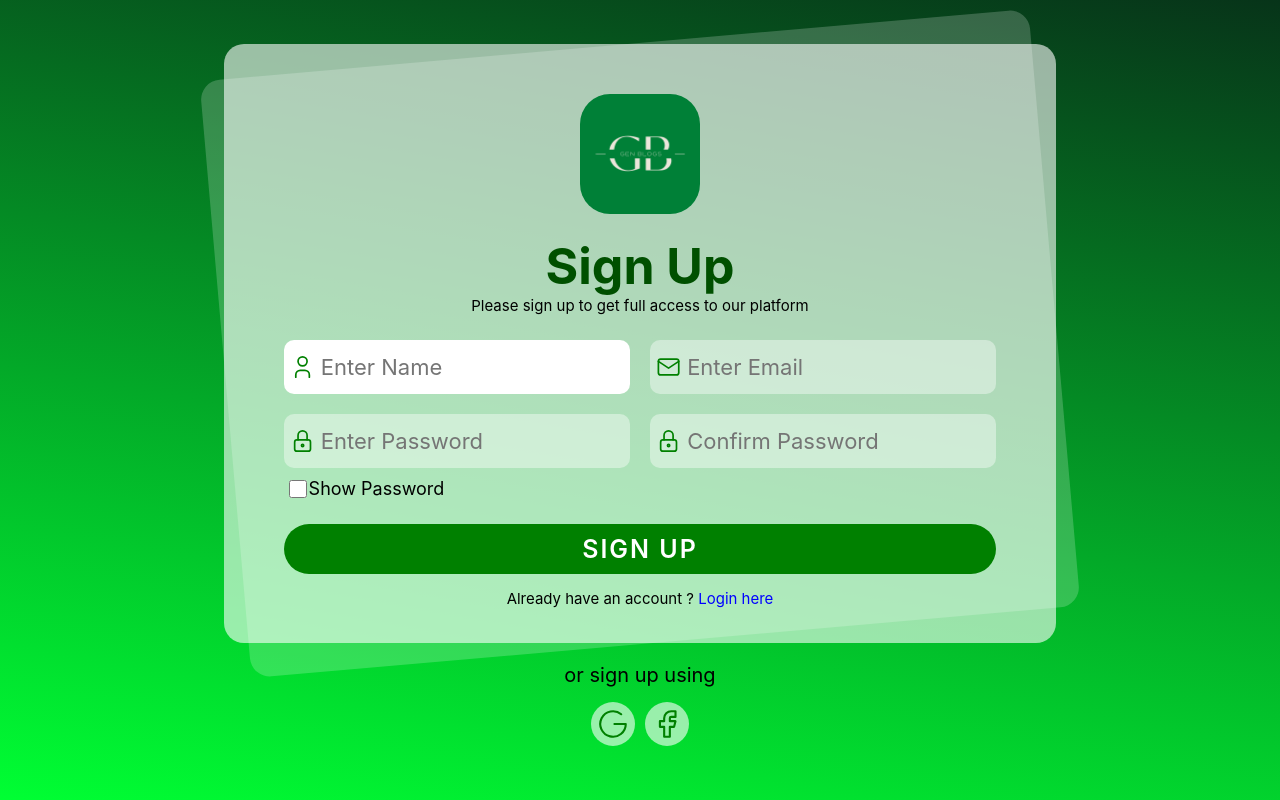
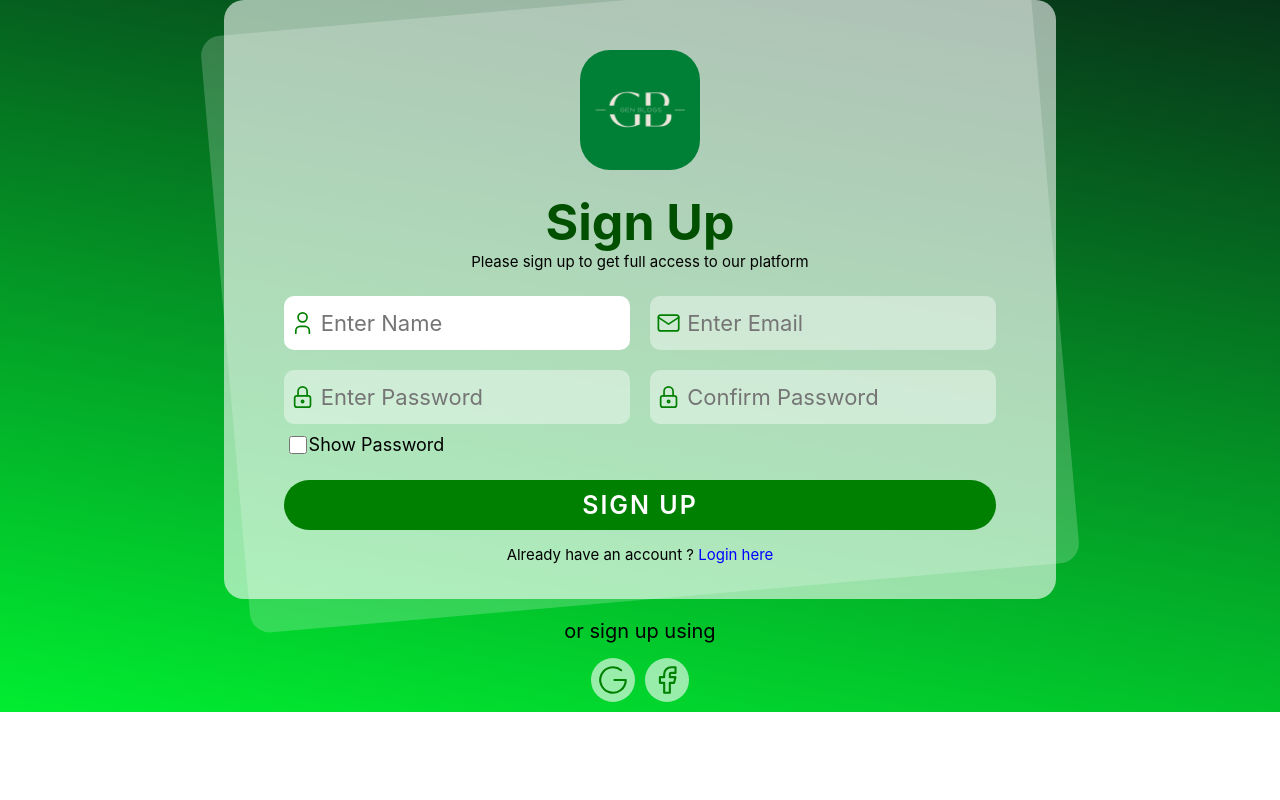
Before and after one commit to satyam9416/GenBlogs, a React (Create React App) app: page /signup in a window 1280 px wide. Built offline with nearby package versions, Linux system fonts and the light colour scheme; no server answers.

Commit message:
Update auth.css

```diff
--- a/src/pages/auth/auth.css
+++ b/src/pages/auth/auth.css
@@ -6,7 +6,6 @@
   flex-direction: column;
   user-select: none;
   -webkit-user-drag: none;
-  height: 100%;
   background: linear-gradient(
     190deg,
     rgba(7, 52, 25, 1) 0%,
@@ -15,12 +14,13 @@
   background-repeat: no-repeat;
   background-attachment: fixed;
   z-index: -2;
+  flex-grow: 1;
 }
 
 .login-form {
   background-color: rgba(255, 255, 255, 0.6);
   padding: 2rem;
-  min-width: 50rem;
+/*   min-width: 50rem; */
   display: flex;
   flex-direction: column;
   align-items: center;
@@ -42,6 +42,19 @@
   opacity: 0.5;
   border-radius: 2rem;
   z-index: -1;
+  animation: animate-login-form .5s ease-in-out;
+}
+@keyframes animate-login-form{
+  0%{
+    rotate: 0deg;
+    scale: 0
+  }
+  50%{
+    scale: 1;
+  }
+  100%{
+    rotate: -5deg;
+  }
 }
 .login-logo-img {
   width: 12rem;
```
